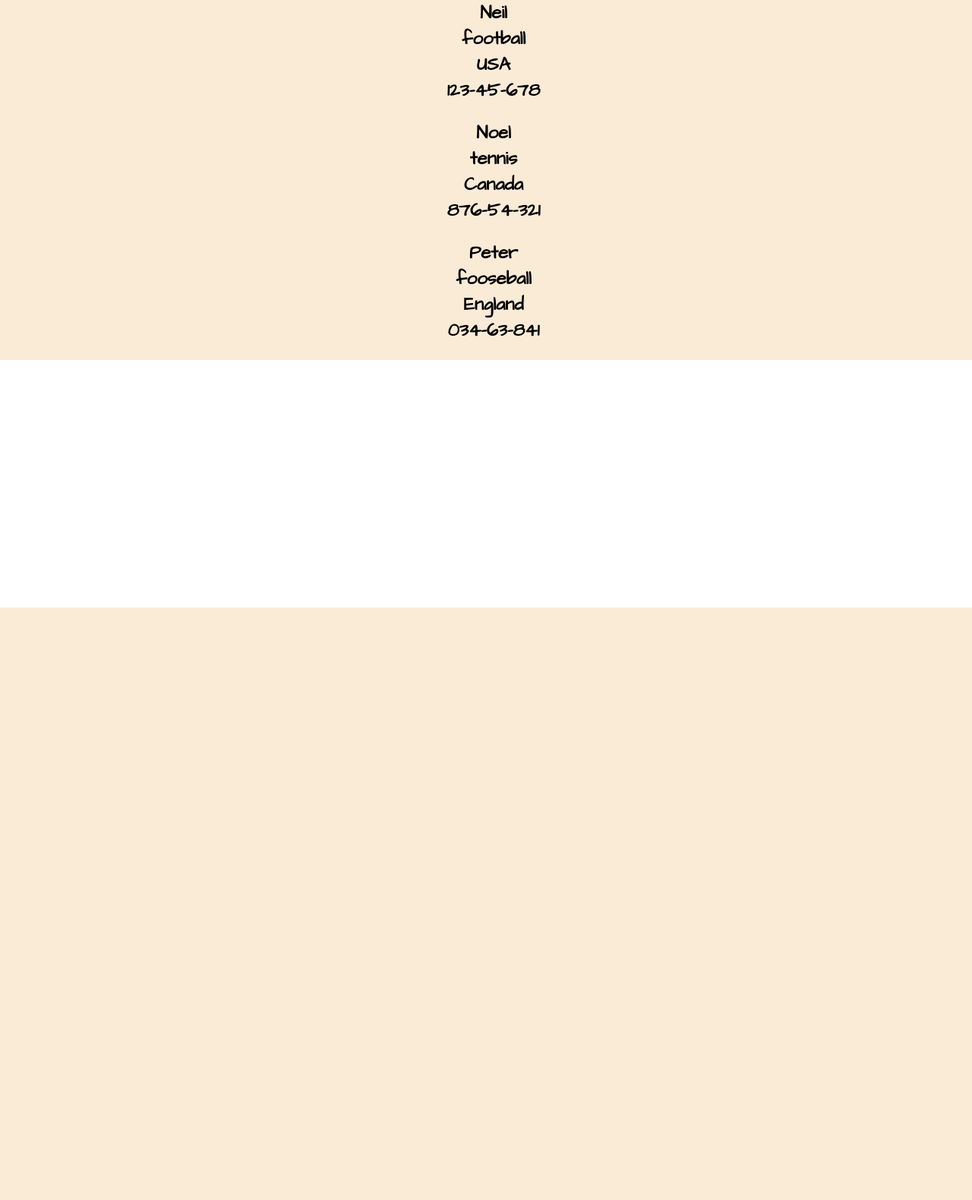
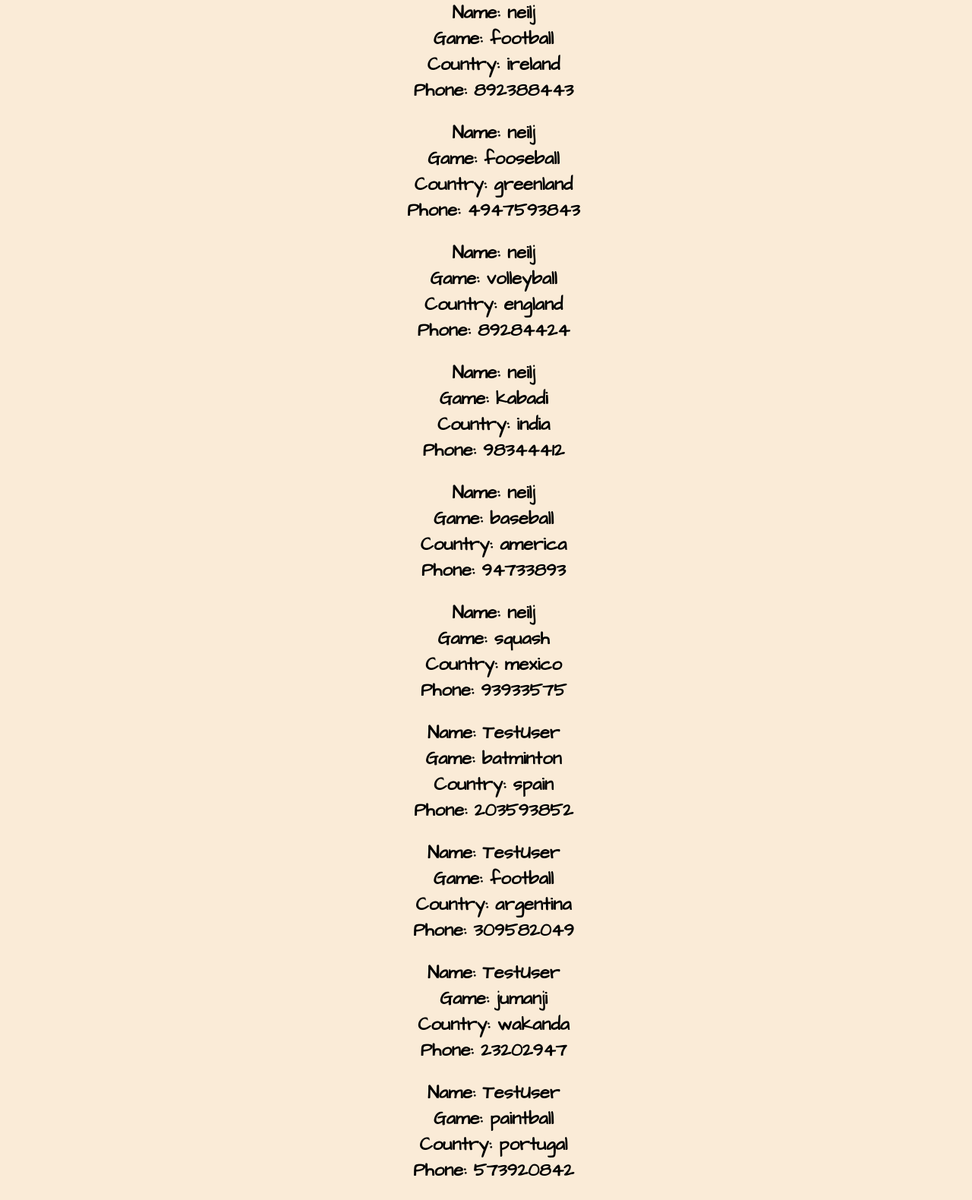
Before and after one commit to NeilJoseph019/Django-start-to-production, a Django app: page /details/ in a window 1280 px wide. Shown: the whole page at 76% size. Before the commit the page ends 800 px from the top, so only its background shows below. Run offline with Django 3.2, Linux system fonts and the light colour scheme; data comes from the database, SQL or seed files in the repository; both versions use the stored data as it was after the commit.

Commit message:
data added- model post

```diff
--- a/project1/app1/admin.py
+++ b/project1/app1/admin.py
@@ -1,3 +1,5 @@
 from django.contrib import admin
+from .models import Post
 
 # Register your models here.
+admin.site.register(Post)
--- a/project1/app1/models.py
+++ b/project1/app1/models.py
@@ -5,12 +5,15 @@ from django.contrib.auth.models import User
 
 
 class Post(models.Model):
-    name    = models.CharField(max_length=100)
+
     game    = models.CharField(max_length=100)
     country = models.CharField(max_length=100)
     phone   = models.BigIntegerField()
     time    = models.DateTimeField(default=timezone.now)
-    author  = models.ForeignKey(User, on_delete=models.CASCADE) #create a one-to-many relationship beween user and associated posts.
+    name  = models.ForeignKey(User, on_delete=models.CASCADE) #create a one-to-many relationship beween user and associated posts.
+
+    def __str__(self):
+        return self.name
 
 
 
--- a/project1/app1/templates/app1/displayPage.html
+++ b/project1/app1/templates/app1/displayPage.html
@@ -7,10 +7,10 @@
 
         {% for item in details %}
 
-            <h2>{{ item.name }}</h2>
-            <h2>{{ item.game }}</h2>
-            <h2>{{ item.country }}</h2>
-            <h2>{{ item.phone }}</h2><br>
+            <h2>Name: {{ item.name }}</h2>
+            <h2>Game: {{ item.game }}</h2>
+            <h2>Country: {{ item.country }}</h2>
+            <h2>Phone: {{ item.phone }}</h2><br>
 
         {% endfor %}
 
--- a/project1/app1/views.py
+++ b/project1/app1/views.py
@@ -1,27 +1,28 @@
 from django.shortcuts import render
 from django.http import HttpResponse
+from .models import Post
 
 
-detail = [
-    {
-        'name' : 'Neil',
-        'game' : 'football',
-        'country':'USA',
-        'phone':'123-45-678'
-    },
-    {
-        'name' : 'Noel',
-        'game' : 'tennis',
-        'country':'Canada',
-        'phone':'876-54-321'
-    },
-    {
-        'name' : 'Peter',
-        'game' : 'fooseball',
-        'country':'England',
-        'phone':'034-63-841'
-    },
-]
+# detail = [
+#     {
+#         'name' : 'Neil',
+#         'game' : 'football',
+#         'country':'USA',
+#         'phone':'123-45-678'
+#     },
+#     {
+#         'name' : 'Noel',
+#         'game' : 'tennis',
+#         'country':'Canada',
+#         'phone':'876-54-321'
+#     },
+#     {
+#         'name' : 'Peter',
+#         'game' : 'fooseball',
+#         'country':'England',
+#         'phone':'034-63-841'
+#     },
+# ]
 
 
 def home(request):
@@ -30,7 +31,7 @@ def home(request):
 def display(request):
     context={
 
-        'details': detail,
+        'details': Post.objects.all(),
 
     }
     return render(request, 'app1/displayPage.html', context)
```
Also changed, not shown: project1/app1/migrations/0003_auto_20210314_0515.py (added), project1/db.sqlite3.
